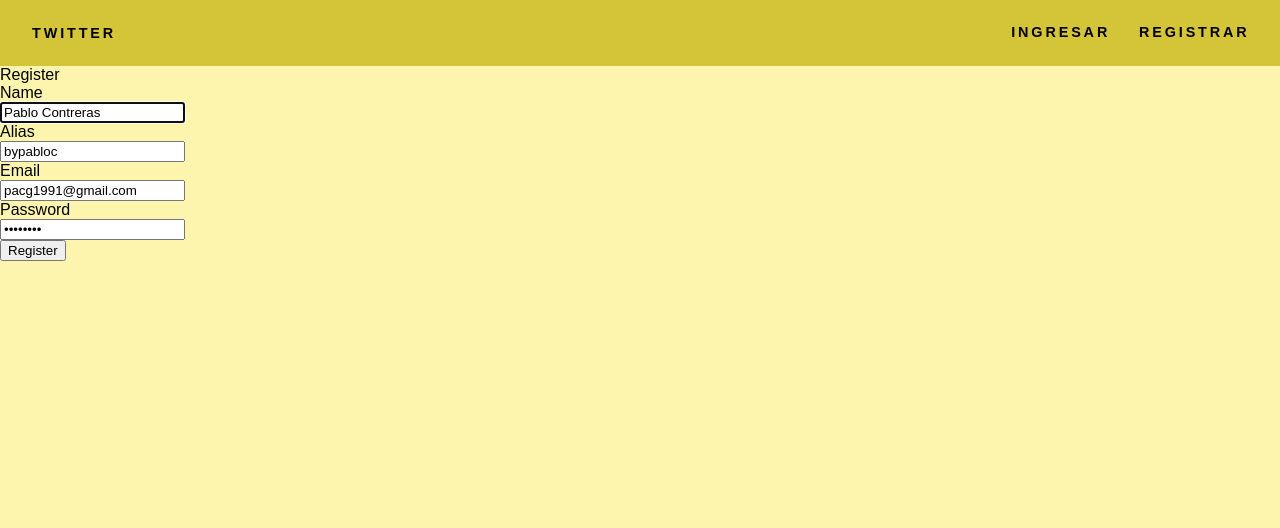
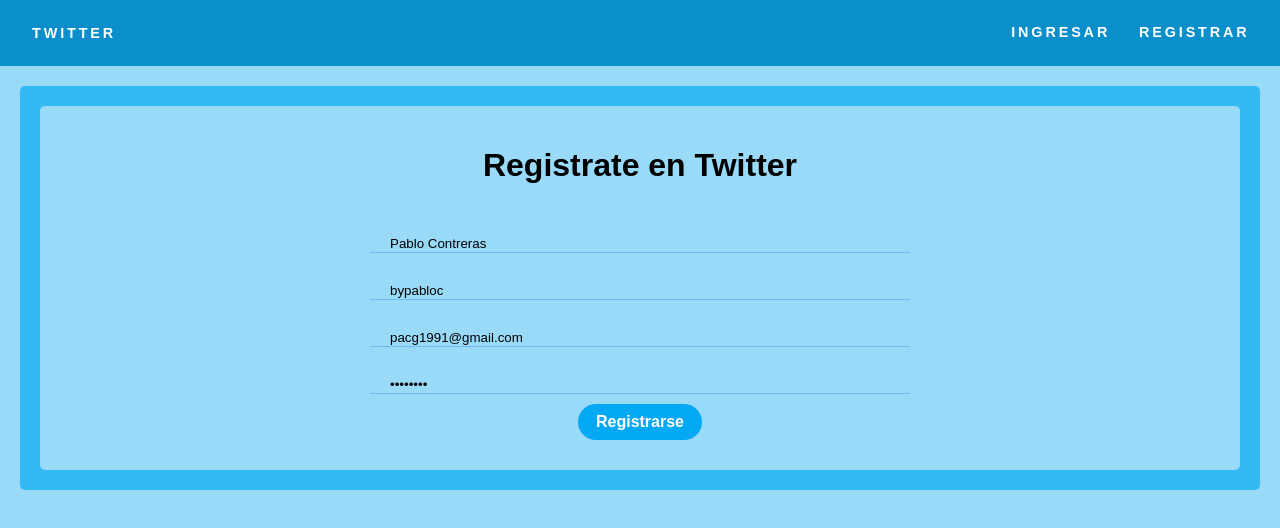
Before and after one commit to bypabloc/twitter, a Vue app: page /register in a window 1280 px wide. Shown: the top 528 px of the page. Built offline with nearby package versions, Linux system fonts and the light colour scheme.

Commit message:
style some fixes register styled

```diff
--- a/src/assets/style.scss
+++ b/src/assets/style.scss
@@ -82,19 +82,6 @@ nav a {
     letter-spacing: 0.2em;
 }
 
-.inputtext {
-    background-color: #FFFFEC;
-    border: 1px solid #ECECFF;
-    border-radius: 5px 5px 5px 5px;
-    box-shadow: -1px 0 8px -5px #000000;
-    font-size: 14px;
-}
-.inputtext:hover, .inputtext:focus {
-    background-color: #FFFFFF;
-    border: 1px solid #56B4EF;
-    box-shadow: 0 1px 3px rgba(0, 0, 0, 0.05) inset, 0 0 8px rgba(82, 168, 236, 0.6);
-}
-
 .button-submit{
     padding: 9px 18px;
     border: none;
@@ -102,8 +89,6 @@ nav a {
     border-radius: 50px;
     font-size: 16px;
     font-weight: 700;
-    background: #1da1f2;
-    color: #fff;
     cursor: pointer;
     opacity: 0.5;
     pointer-events: none;
@@ -113,9 +98,6 @@ nav a {
 .button-submit.active{
     opacity: 1;
     pointer-events: auto;
-}
-.button-submit:hover{
-    background: #0d8bd9;
 }
 
 .form input {
@@ -295,6 +277,8 @@ $colors: (
         $color_number: $i * 100;
         $swatch_color: '';
 
+        $swatch_color_50_more: '';
+
         @if ($variation > 0){
             $swatch_color: tint($color,$variation);
         }@else if ($variation < 0) {
@@ -304,13 +288,12 @@ $colors: (
             $swatch_color: $color;
         }
 
+        $swatch_color_50_more: shade($swatch_color,20);
+
         .theme-#{$color_name}-#{$color_number} {
             @include text-contrast($swatch_color);
             background-color: $swatch_color;
         }
-        // .theme-#{$color_name}-#{$color_number} {
-        //     @include text-contrast($swatch_color);
-        // }
         .theme-#{$color_name}-#{$color_number} a {
             @include text-contrast($swatch_color);
             font-weight: bold;
@@ -325,6 +308,10 @@ $colors: (
         }
         .theme-#{$color_name}-#{$color_number}:hover {
             @include text-contrast($swatch_color);
+        }
+        .theme-#{$color_name}-#{$color_number} button:hover {
+            @include text-contrast($swatch_color);
+            background-color: $swatch_color_50_more;
         }
         .theme-#{$color_name}-#{$color_number}:active {
             @include text-contrast($swatch_color);
--- a/src/store/state.js
+++ b/src/store/state.js
@@ -1,5 +1,5 @@
 export default {
-    theme: 'yellow',
+    theme: 'light-blue',
 
     user: {
         fetchingData: false,
--- a/src/views/auth/Login.vue
+++ b/src/views/auth/Login.vue
@@ -10,16 +10,28 @@
                     <h1 class="center">Ingresa a Twitter</h1>
 
                     <div class="center">
-                        <input type="email" class="inputtext" v-model="form.email" placeholder="Correo">
+                        <input
+                            type="email"
+                            class="inputtext"
+                            v-model="form.email"
+                            placeholder="Correo"
+                            :class="'theme-'+[theme]+'-200'"
+                        >
                     </div>
                     <div class="center">
-                        <input type="password" class="inputtext"  v-model="form.password" placeholder="Contraseña">
+                        <input
+                            type="password"
+                            class="inputtext"
+                            v-model="form.password"
+                            placeholder="Contraseña"
+                            :class="'theme-'+[theme]+'-200'"
+                        >
                     </div>
 
                     <div class="center">
                         <button
                             type="submit"
-                            :class="'button-submit ' + (user.fetchingData ? '' : 'active')"
+                            :class="'theme-'+[theme]+'-500 ' + 'button-submit ' + (user.fetchingData ? '' : 'active')"
                         >
                             <div v-if="user.fetchingData">
                                 <loading/>
--- a/src/views/auth/Register.vue
+++ b/src/views/auth/Register.vue
@@ -1,72 +1,80 @@
 <template>
     <div>
-        <div>Register</div>
-        <div>
+        <div :class="'container theme-'+[theme]+'-400'">
+            <div :class="'card theme-'+[theme]+'-200'">
+                <div class="card-header">
+
+                </div>
+                <div class="card-body ">
                     <div v-if="user?.register?.error">{{ user.register.error }}</div>
-            <form action="#" @submit.prevent="submit">
+                    <form class="form" action="#" @submit.prevent="submit">
+                        <h1 class="center">Registrate en Twitter</h1>
 
-                <div>
-                    <label for="name">Name</label>
-
-                    <div>
+                        <div class="center">
                             <input
-                            type="name"
+                                type="text"
                                 name="name"
                                 value
                                 required
                                 autofocus
+                                placeholder="Nombres"
                                 v-model="form.name"
+                                :class="'theme-'+[theme]+'-200'"
                             />
                         </div>
-                </div>
-
-                <div>
-                    <label for="nickname">Alias</label>
-
-                    <div>
+                        <div class="center">
                             <input
-                            type="name"
+                                type="text"
                                 name="nickname"
                                 value
                                 required
+                                placeholder="Alias"
                                 v-model="form.nickname"
+                                :class="'theme-'+[theme]+'-200'"
                             />
                         </div>
-                </div>
-
-                <div>
-                    <label for="email">Email</label>
-
-                    <div>
+                        <div class="center">
                             <input
                                 type="email"
                                 name="email"
                                 value
                                 required
+                                placeholder="Correo"
                                 v-model="form.email"
+                                :class="'theme-'+[theme]+'-200'"
                             />
                         </div>
-                </div>
-
-                <div>
-                    <label for="password">Password</label>
-
-                    <div>
+                        <div class="center">
                             <input
                                 type="password"
                                 name="password"
+                                value
                                 required
+                                placeholder="Contraseña"
                                 v-model="form.password"
+                                :class="'theme-'+[theme]+'-200'"
                             />
                         </div>
+
+                        <div class="center">
+                            <button
+                                type="submit"
+                                :class="'theme-'+[theme]+'-500 ' + 'button-submit ' + (user?.register?.fetchingData ? '' : 'active')"
+                            >
+                                <div v-if="user?.register?.fetchingData">
+                                    Cargando...
                                 </div>
+                                <div v-else>
+                                    Registrarse
+                                </div>
+                            </button>
+                        </div>
+                    </form>
+                </div>
+                <div class="card-footer">
 
-                <div>
-                    <div>
-                        <button type="submit">Register</button>
                 </div>
             </div>
-            </form>
         </div>
     </div>
 </template>
```
Lines whose indentation alone changed are shown as unchanged.
